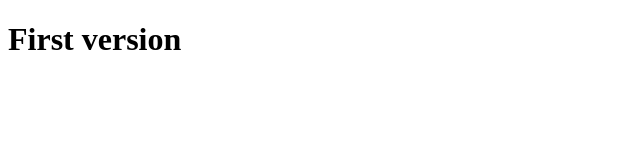
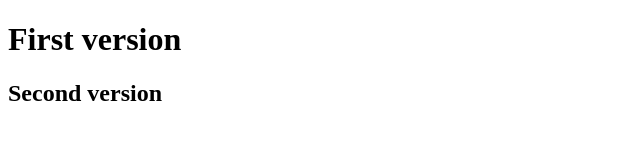
Before and after one commit to Kilbka68/checkout, a plain HTML site: page index.html in a window 1280 px wide. Shown: the whole page, without its empty margins (0-640 px from the left). Drawn offline with Linux system fonts and the light colour scheme.

Commit message:
second version

```diff
--- a/index.html
+++ b/index.html
@@ -8,7 +8,7 @@
 <body>
 
     <h1>First version</h1>
-
+    <h2>Second version</h2>
 
 
 
```
